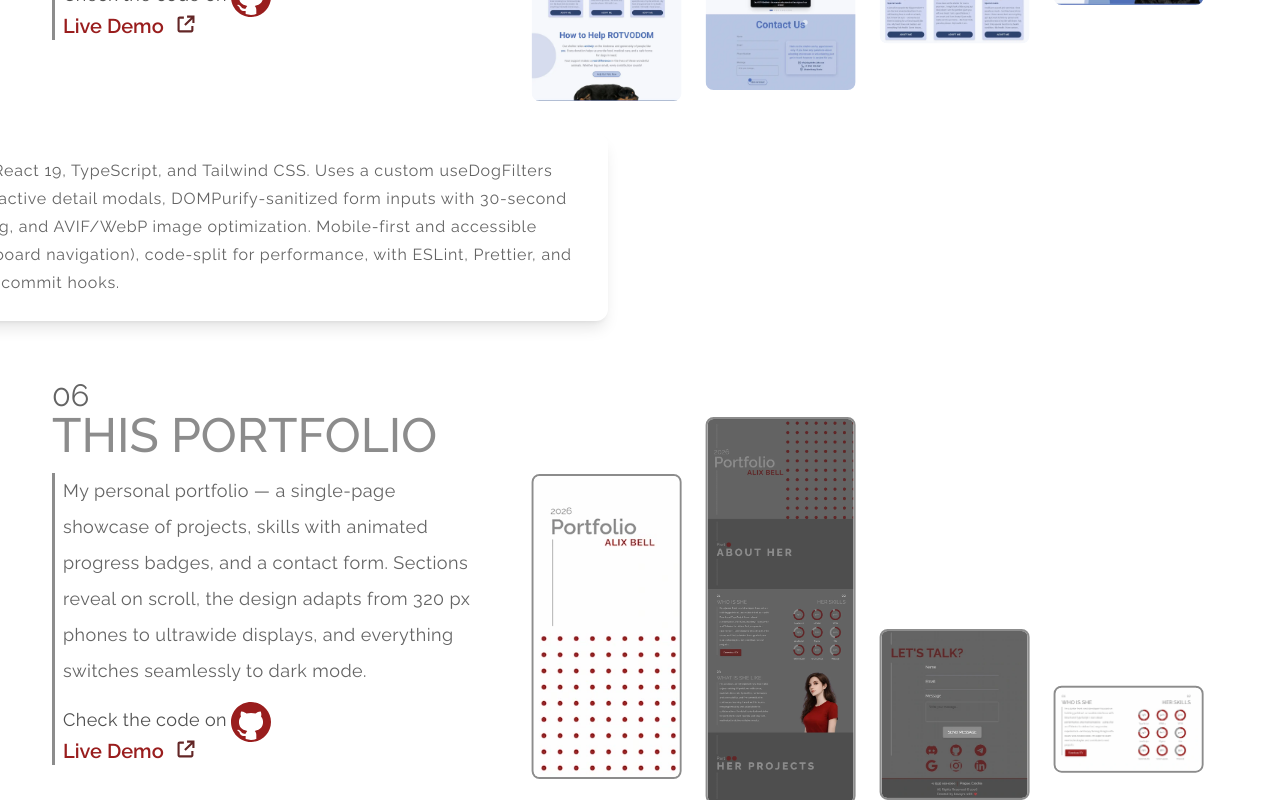
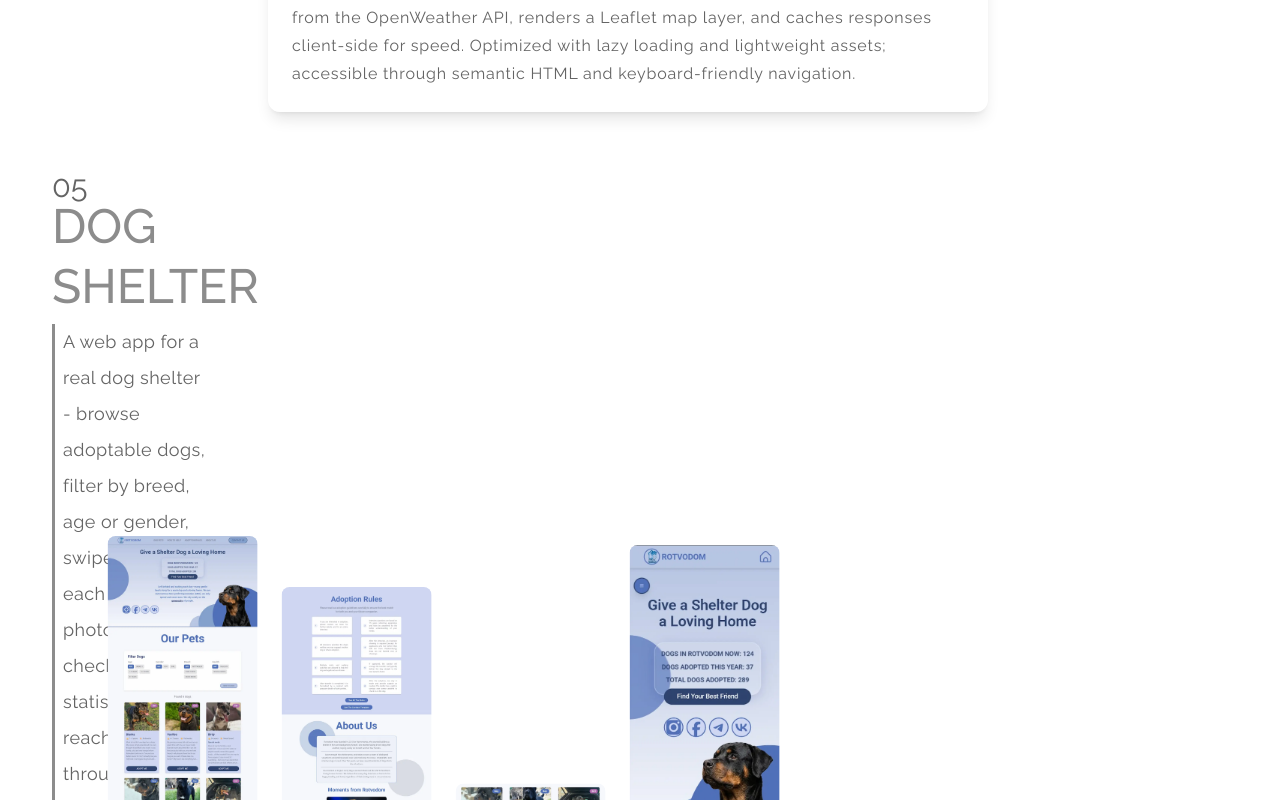
Before and after one commit to bavayra/Portfolio, a React (Vite) app: page / in a window 1280 px wide. Shown: the part 3880-4680 px from the top of the page. Built offline with nearby package versions, Linux system fonts and the light colour scheme.

Commit message:
style(ProjectSection): corrected margins (a lot: for images, for their container, for section bottom margin etc). For centering imgs inside their container used self-center

```diff
--- a/src/App.tsx
+++ b/src/App.tsx
@@ -88,20 +88,20 @@ function App() {
                 sectionNumber="04"
                 sectionClassName="desktop-sm:mt-10"
                 screenContainerClassName="desktop-md:mt-10 desktop-lg:mt-4"
-                projectDescClassName="desktop-md:max-w-[45rem] desktop-md:mt-14 desktop-md:-translate-x-1/4"
+                projectDescClassName="desktop-md:max-w-[45rem] desktop-md:mt-14 desktop-md:-translate-x-1/4 desktop-sm:-mt-8"
               />
               <ProjectSection
                 projectId="dog-shelter"
                 sectionNumber="05"
                 sectionClassName=""
                 screenContainerClassName="desktop-md:-mt-2"
-                projectDescClassName="desktop-md:max-w-[45rem] desktop-md:-translate-x-1/4 desktop-md:mt-6 desktop-xl:mt-12 ml-4"
+                projectDescClassName="desktop-md:max-w-[45rem] desktop-md:-translate-x-1/4 desktop-md:mt-6 desktop-xl:mt-12 ml-4 desktop-sm:mt-2 desktop-sm:mb-10"
               />
               <ProjectSection
                 projectId="portfolio-project"
                 sectionNumber="06"
                 sectionClassName=""
-                projectDescClassName="desktop-md:max-w-[45rem] desktop-md:mt-4 desktop-md:-translate-x-1/4 desktop-lg:mt-3 desktop-xl:text-lg desktop-sm:mt-0 ml-4"
+                projectDescClassName="desktop-md:max-w-[45rem] desktop-md:mt-4 desktop-md:-translate-x-1/4 desktop-lg:mt-3 desktop-xl:text-lg ml-4 desktop-sm:mt-4 desktop-sm:mb-16"
               />
             </div>
             <div
--- a/src/components/ProjectDesc.tsx
+++ b/src/components/ProjectDesc.tsx
@@ -6,7 +6,7 @@ type ProjectDescProps = {
 const ProjectDesc = ({ text, className }: ProjectDescProps) => {
   return (
     <p
-      className={`text-text max-w-[clamp(15rem,calc(1.24rem+68.8vw),36.5rem)] desktop-sm:max-w-92 desktop-xl:max-w-230 tracking-wider mx-auto wrap-break-word whitespace-normal leading-7 text-left mt-4 bg-section-title-bg shadow-lg rounded-xl p-4 tablet-md:translate-x-0 desktop-sm:mr-20 desktop-sm:mt-0 desktop-md:col-span-2 desktop-md:p-6 desktop-xl:leading-10 desktop-xl:text-xl desktop-xl:-translate-x-[20%] text-sm tablet-sm:text-base tablet-sm:p-6 desktop-sm:text-sm desktop-md:text-base ${
+      className={`text-text max-w-[clamp(15rem,calc(1.24rem+68.8vw),36.5rem)] desktop-sm:max-w-92 desktop-xl:max-w-230 tracking-wider mx-auto wrap-break-word whitespace-normal leading-7 text-left mt-4 tablet-sm:mt-0 bg-section-title-bg shadow-lg rounded-xl p-4 tablet-md:translate-x-0 desktop-sm:mr-20 desktop-md:col-span-2 desktop-md:p-6 desktop-xl:leading-10 desktop-xl:text-xl desktop-xl:-translate-x-[20%] text-sm tablet-sm:text-base tablet-sm:p-6 desktop-sm:text-sm desktop-md:text-base ${
         className ?? ""
       }`}
     >
--- a/src/data/projects.ts
+++ b/src/data/projects.ts
@@ -36,7 +36,7 @@ export const projects = [
       0: "mx-auto phone-md:mt-2 phone-md:w-36 phone-lg:-mt-5 phone-lg:w-44 tablet-sm:w-52 tablet-md:w-60 desktop-sm:mt-4 desktop-sm:w-40 desktop-xl:w-52",
       1: "-mt-6 mx-auto phone-md:w-36 phone-lg:-mt-14 phone-lg:w-44 tablet-sm:w-52 tablet-md:w-60 desktop-sm:-mt-6 desktop-sm:w-40 desktop-xl:w-52",
       2: "mx-auto phone-md:w-34 phone-lg:w-44 tablet-sm:mt-2 tablet-sm:w-52 tablet-md:w-60 desktop-sm:mt-2 desktop-sm:w-40 desktop-xl:w-52",
-      3: "mx-auto phone-md:-mt-3 phone-md:w-36 phone-lg:-mt-2 phone-lg:w-44 tablet-sm:-mt-2 tablet-sm:w-52 tablet-md:w-60 desktop-sm:-mt-4 desktop-sm:w-40 desktop-xl:w-52",
+      3: "mx-auto phone-md:-mt-3 phone-md:w-36 phone-lg:-mt-2 phone-lg:w-44 tablet-sm:-mt-2 tablet-sm:w-52 tablet-md:w-60 desktop-sm:-mt-2 desktop-sm:w-40 desktop-xl:w-52",
     },
     images: [
       {
@@ -82,9 +82,9 @@ export const projects = [
     liveUrl: "https://dogshelter-project.netlify.app/",
     imageClasses: {
       0: "mx-auto phone-md:mt-3 phone-md:w-36 phone-lg:-mt-3 phone-lg:w-44 tablet-sm:w-52 tablet-md:w-60 desktop-sm:mt-4 desktop-sm:w-40 desktop-md:-mt-2 desktop-xl:w-52",
-      1: "-mt-24 mx-auto phone-md:-mt-25 phone-md:w-36 phone-lg:-mt-36 phone-lg:w-44 tablet-sm:-mt-42 tablet-sm:w-52 tablet-md:w-60 desktop-sm:-mt-6 desktop-sm:w-40 desktop-md:mt-8 desktop-xl:w-52",
+      1: "-mt-24 mx-auto phone-md:-mt-25 phone-md:w-36 phone-lg:-mt-36 phone-lg:w-44 tablet-sm:-mt-42 tablet-sm:w-52 tablet-md:w-60 desktop-sm:-mt-28 desktop-sm:w-40 desktop-md:mt-8 desktop-xl:w-52",
       2: "mx-auto phone-md:w-38 phone-lg:w-44 tablet-sm:w-52 tablet-md:w-60 desktop-sm:w-40 desktop-md:translate-y-full desktop-xl:w-52",
-      3: "-mt-17 mx-auto phone-md:-mt-22 phone-md:w-36 phone-lg:-mt-24 phone-lg:w-44 tablet-sm:-mt-30 tablet-sm:w-48 tablet-md:-mt-32 tablet-md:w-60 desktop-sm:-mt-24 desktop-sm:w-40 desktop-xl:w-52",
+      3: "-mt-17 mx-auto phone-md:-mt-22 phone-md:w-36 phone-lg:-mt-24 phone-lg:w-44 tablet-sm:-mt-30 tablet-sm:w-48 tablet-md:-mt-32 tablet-md:w-60 desktop-sm:-mt-23 desktop-sm:w-40 desktop-xl:w-52",
     },
     images: [
       {
@@ -130,9 +130,9 @@ export const projects = [
     githubUrl: "https://github.com/bavayra/portfolio.git",
     liveUrl: "https://alix-bell-portfolio.netlify.app",
     imageClasses: {
-      0: "mx-auto -mt-13 w-34 phone-md:w-36 phone-md:-mt-10 phone-lg:w-44 phone-lg:-mt-22 tablet-sm:w-52 tablet-md:-mt-34 tablet-md:w-60 border-2 border-grey-2 desktop-sm:mt-4 desktop-sm:w-40 desktop-xl:w-52",
-      1: "-mt-4 mx-auto w-34 phone-md:-mt-3 phone-md:w-36 phone-lg:-mt-12 phone-lg:w-44 tablet-sm:-mt-14 tablet-sm:w-50 tablet-md:w-60 border-2 border-grey-2 desktop-sm:-mt-6 desktop-sm:w-40 desktop-lg:-mt-9 desktop-md:-mt-4 desktop-xl:w-52",
-      2: "-mt-12 mx-auto w-30 phone-md:-mt-13 phone-md:w-36 phone-lg:w-44 phone-lg:-mt-16 tablet-sm:-mt-15 tablet-sm:w-50 tablet-md:-mt-26 tablet-md:w-60 border-2 border-grey-2 desktop-sm:-mt-9 desktop-sm:w-40 desktop-md:translate-y-2/3 desktop-xl:w-52",
+      0: "mx-auto -mt-13 w-34 phone-md:w-36 phone-md:-mt-10 phone-lg:w-44 phone-lg:-mt-22 tablet-sm:w-52 tablet-md:-mt-34 tablet-md:w-60 border-2 border-grey-2 desktop-sm:-mt-10 desktop-sm:w-40 desktop-xl:w-52",
+      1: "-mt-4 mx-auto w-34 phone-md:-mt-3 phone-md:w-36 phone-lg:-mt-12 phone-lg:w-44 tablet-sm:-mt-14 tablet-sm:w-50 tablet-md:w-60 border-2 border-grey-2 desktop-sm:-mt-2 desktop-sm:w-40 desktop-lg:-mt-9 desktop-md:-mt-4 desktop-xl:w-52",
+      2: "-mt-12 mx-auto w-30 phone-md:-mt-13 phone-md:w-36 phone-lg:w-44 phone-lg:-mt-16 tablet-sm:-mt-15 tablet-sm:w-50 tablet-md:-mt-26 tablet-md:w-60 border-2 border-grey-2 desktop-sm:-mt-13 desktop-sm:w-40 desktop-md:translate-y-2/3 desktop-xl:w-52",
       3: "mx-auto w-30 phone-md:w-36 phone-lg:w-44 tablet-sm:mt-3 tablet-sm:w-54 tablet-md:w-60 border-2 border-grey-2 desktop-sm:w-40 desktop-md:translate-y-[120%] desktop-xl:w-52",
     },
     images: [
--- a/src/sections/ProjectSection.tsx
+++ b/src/sections/ProjectSection.tsx
@@ -29,7 +29,7 @@ const ProjectSection = ({
       aria-labelledby={`${projectId}-heading`}
       className={`relative h-auto tablet-sm:ml-5 p-8 desktop-lg:ml-10 ${sectionClassName}`}
     >
-      <div className="desktop-sm:grid desktop-sm:items-start desktop-sm:gap-y-0 desktop-sm:gap-x-8 desktop-sm:grid-cols-2 desktop-md:gap-y-2">
+      <div className="desktop-sm:grid desktop-sm:items-start desktop-sm:gap-y-4 desktop-sm:gap-x-8 desktop-sm:grid-cols-2 desktop-md:gap-y-2">
         <div className="desktop-sm:col-start-1 desktop-sm:row-start-1 leading-9 tablet-sm:leading-12 ">
           <p
             className="text-text text-(length:--font-page-number) leading-5"
@@ -59,7 +59,7 @@ const ProjectSection = ({
         </div>
 
         <div
-          className={`phone-sm:mt-6 desktop-sm:col-start-2 desktop-sm:row-start-1 desktop-sm:row-span-2 ${screenContainerClassName}`}
+          className={`phone-sm:mt-6 desktop-sm:col-start-2 desktop-sm:row-start-1 desktop-sm:row-span-2 desktop-sm:self-center ${screenContainerClassName}`}
         >
           <ProjectScreen
             projectId={project.id}
@@ -72,7 +72,7 @@ const ProjectSection = ({
 
         <ProjectDesc
           text={project.descriptionFull ?? ""}
-          className={projectDescClassName}
+          className={`desktop-sm:row-start-2 ${projectDescClassName}`}
         />
       </div>
     </section>
```
